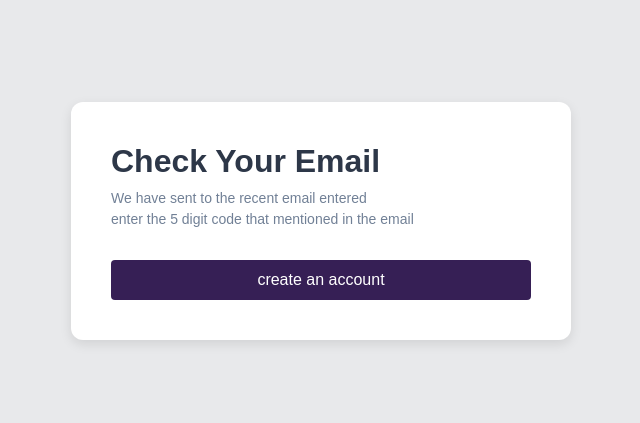
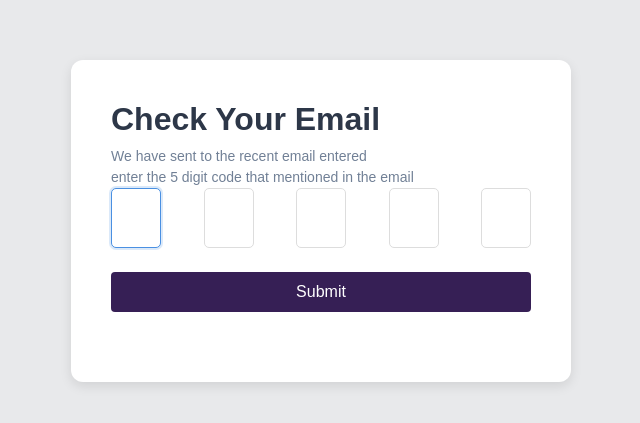
Before and after one commit to Maro7772/DEPI-R2-S1-Mega-project-Student-Complaints, a React (Vite) app: page /CodeVerification in a window 1280 px wide. Shown: the part 139-562 px from the top of the page, without its empty margins (319-959 px from the left). Built offline with nearby package versions, Linux system fonts and the light colour scheme.

Commit message:
auth/version-5

```diff
--- a/src/common/LoginForm/PasswordStyles.module.css
+++ b/src/common/LoginForm/PasswordStyles.module.css
@@ -56,3 +56,24 @@
     .signuplink {
       color : #361f55
     }
+
+    .otpContainer {
+  display: flex;
+  justify-content: space-between;
+  margin-bottom: 1.5rem;
+}
+
+.otpInput {
+  width: 50px;
+  height: 60px;
+  text-align: center;
+  font-size: 1.5rem;
+  border: 1px solid #ddd;
+  border-radius: 5px;
+  outline: none;
+}
+
+.otpInput:focus {
+  border-color: #4a90e2;
+  box-shadow: 0 0 0 2px rgba(74, 144, 226, 0.2);
+}
--- a/src/pages/CodeVerification.tsx
+++ b/src/pages/CodeVerification.tsx
@@ -1,49 +1,72 @@
+import { useState, useRef, KeyboardEvent } from 'react';
 import Button from '@/common/Button/Buttonsubmit';
 import styles from '../common/LoginForm/PasswordStyles.module.css';
 import { useNavigate } from 'react-router-dom';
-
-// import React, { useState, useRef, KeyboardEvent } from 'react';
-
-// const CodeVerification: React.FC = () => {
-//   const [codes, setCodes] = useState<string[]>(['', '', '', '', '']);
-//   const inputRefs = useRef<Array<HTMLInputElement | null>>([]);
-
-//   const handleChange = (index: number, value: string) => {
-//     if (/^[0-9]*$/.test(value)) { // Only allow numbers
-//       const newCodes = [...codes];
-//       newCodes[index] = value;
-//       setCodes(newCodes);
-
-//       // Auto-focus next input
-//       if (value && index < 4 && inputRefs.current[index + 1]) {
-//         inputRefs.current[index + 1]?.focus();
-//       }
-//     }
-//   };
-
-//   const handleKeyDown = (index: number, e: KeyboardEvent<HTMLInputElement>) => {
-//     if (e.key === 'Backspace' && !codes[index] && index > 0) {
-//       // Move focus to previous input on backspace
-//       inputRefs.current[index - 1]?.focus();
-//     }
-//   };
-
-//   const handleSubmit = (e: React.FormEvent) => {
-//     e.preventDefault();
-//     const verificationCode = codes.join('');
-//     console.log('Verification Code:', verificationCode);
-//     // Add your verification logic here
-//   };
+import axios from 'axios';
 
 const CodeVerification = () => {
   const navigate = useNavigate();
+  const [code, setCode] = useState<string[]>(['', '', '', '', '']); // 5 digit code
+  const inputRefs = useRef<Array<HTMLInputElement | null>>([]);
 
-  const handleSubmit = () => {
- //  API to  email
+  const handleChange = (index: number, value: string) => {
+    if (/^[0-9]*$/.test(value)) { // Only allow numbers
+      const newCodes = [...code];
+      newCodes[index] = value;
+      setCode(newCodes);
+
+      // Auto-focus next input
+      if (value && index < 4 && inputRefs.current[index + 1]) {
+        inputRefs.current[index + 1]?.focus();
+      }
+    }
+  };
+
+  const handleKeyDown = (index: number, e: KeyboardEvent<HTMLInputElement>) => {
+    if (e.key === 'Backspace' && !code[index] && index > 0) {
+      // Move focus to previous input on backspace
+      inputRefs.current[index - 1]?.focus();
+    }
+  };
+
+
+const handleSubmitCodeverification = async (e: React.FormEvent) => {
+  e.preventDefault();
+
+  const verificationCode = code.join('');
+
+  if (verificationCode.length !== 5 || code.includes('')) {
+    alert('Please enter the full 5-digit code.');
+    return;
+  }
+
+  const email = localStorage.getItem('resetEmail');
+
+  if (!email) {
+    alert("No email found. Please go back and request a reset again.");
+    return;
+  }
+
+  try {
+    const response = await axios.post('/api/auth/verify-code', {
+      email,
+      code: verificationCode,
+    });
+
+    alert(response.data.message || "Code verified successfully");
+
+    localStorage.setItem('verifiedCode', verificationCode);
     navigate('/ResetPassword');
+
+  } catch (error: any) {
+    console.error(error);
+    const message = error.response?.data?.message || "An error occurred. Please try again.";
+    alert(message);
   }
+};
+
+
   return (
-
       <div className={styles.container}>
 
     <div className={styles.formSection}>
@@ -53,9 +76,11 @@ const CodeVerification = () => {
     <p className={styles.subtitle}>We have sent to the recent email entered <br></br>
       enter the  5 digit code that mentioned in the email</p>
 
-      {/* <div className="code-inputs">
-      <form onSubmit={handleSubmit}>
-          {codes.map((code, index) => (
+        {/* OTP Input Boxes */}
+        <form onSubmit={handleSubmitCodeverification}>
+          <div className={styles.otpContainer}>
+
+            {code.map((code, index) => (
               <input
                 key={index}
                 type="text"
@@ -63,24 +88,28 @@ const CodeVerification = () => {
                 value={code}
                 onChange={(e) => handleChange(index, e.target.value)}
                 onKeyDown={(e) => handleKeyDown(index, e)}
-              ref={(el) => (inputRefs.current[index] = el)}
-              className="code-input"
+                ref={(el) => {
+                  inputRefs.current[index] = el;
+                }}
+
+                className={styles.otpInput}
                 pattern="[0-9]*"
                 inputMode="numeric"
                 autoFocus={index === 0}
               />
             ))}
+          </div>
+
+          <Button
+            type="submit"
+            text={'Submit'}
+          />
         </form>
       </div>
-         */}
-
-
-
-  </div>
-          <Button  type="submit" text={'create an account'} ></Button>
 
     </div>
     </div>
+
   );
 };
 
--- a/src/pages/ForgetPassword.tsx
+++ b/src/pages/ForgetPassword.tsx
@@ -22,7 +22,7 @@ const ForgetPassword = () => {
       console.log('Email sent successfully:', response.data.message);
 
 
-      // localStorage.setItem('resetEmail', email);
+      localStorage.setItem('resetEmail', email);
 
       navigate('/CodeVerification');
     } catch (error: any) {
--- a/src/pages/ResetPassword.tsx
+++ b/src/pages/ResetPassword.tsx
@@ -1,13 +1,59 @@
 import FormInput from '@/common/FormInput/FormInput'
 import styles from '../common/LoginForm/PasswordStyles.module.css';
 import Button from '@/common/Button/Buttonsubmit';
-import  { useState } from 'react'
+import { useState } from 'react'
+import axios from '@/services/axios';
+import { useNavigate } from 'react-router-dom';
 
 
 
 const ResetPassword = () => {
+  const navigate = useNavigate();
   const [newpassword, setNewPassword] = useState('');
   const [confirmnewpassword, setConfirmNewPassword] = useState('');
+
+
+
+const handleSubmitResetpassword = async (e: React.FormEvent) => {
+  e.preventDefault();
+
+  const email = localStorage.getItem('resetEmail');
+  const code = localStorage.getItem('verifiedCode');
+
+  if (!email || !code) {
+    alert('Reset session expired. Please try again.');
+    return;
+  }
+
+  if (!newpassword || !confirmnewpassword) {
+    alert('Please fill in all fields.');
+    return;
+  }
+
+  if (newpassword !== confirmnewpassword) {
+    alert('Passwords do not match.');
+    return;
+  }
+
+  try {
+    const res = await axios.post('/api/auth/reset-password', {
+      email,
+      code,
+      password: newpassword,
+    });
+
+    if (res.status === 200) {
+      alert('Password reset successful!');
+      localStorage.removeItem('resetEmail');
+      localStorage.removeItem('resetCode');
+     navigate('/complaints');
+    }
+  } catch (err) {
+    alert('Something went wrong. Please try again.');
+  }
+};
+
+
 
   return (
     <div className={styles.container}>
@@ -16,6 +62,8 @@ const ResetPassword = () => {
           <h1 className={styles.title}>Reset Password</h1>
           <p className={styles.subtitle}>Please fill your new password..</p>
         </div>
+
+        <form onSubmit={handleSubmitResetpassword}>
           <div className={styles.formGroup}>
             <FormInput
               label="New Password"
@@ -34,6 +82,8 @@ const ResetPassword = () => {
             />
           </div>
           <Button type="submit" text={'Update Password'} ></Button>
+
+        </form>
       </div>
     </div>
   )
```
Lines whose indentation alone changed are shown as unchanged.
